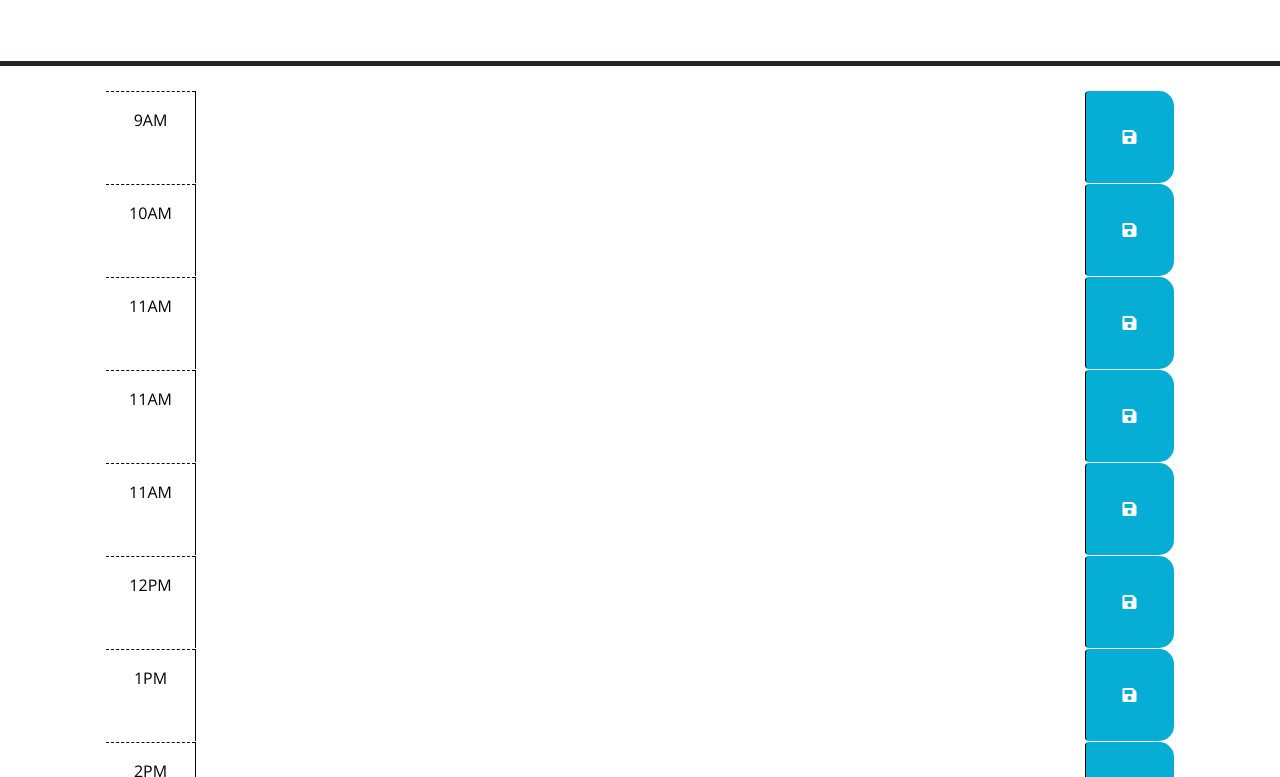
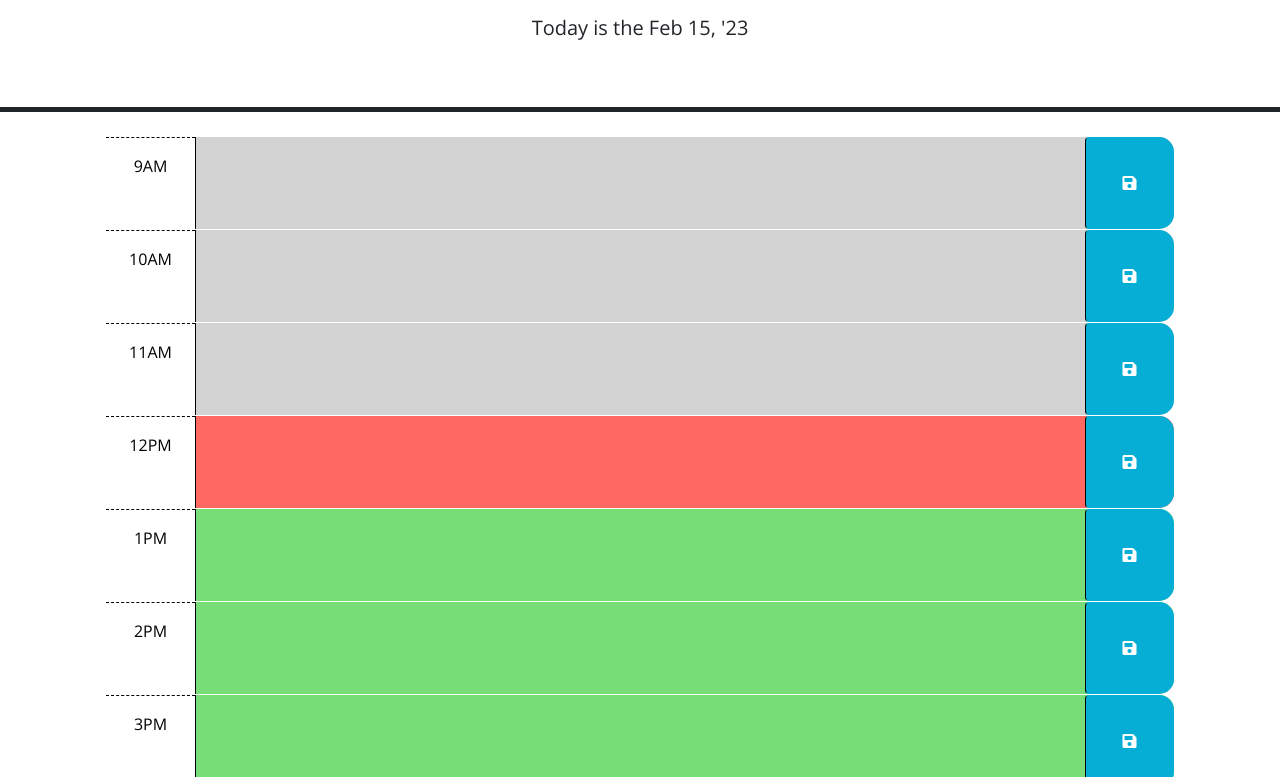
Before and after one commit to ColdWeatherBoyy/work-day-scheduler, a plain HTML site: page index.html in a window 1280 px wide. Shown: the part 166-943 px from the top of the page. Drawn offline with nearby package versions, Linux system fonts and the light colour scheme.

Commit message:
adds if else and functions to validate time in scheduler against actual time

```diff
--- a/index.html
+++ b/index.html
@@ -64,7 +64,7 @@
       </div>
 
       <div id="hour-12" class="row time-block">
-        <div class="col-2 col-md-1 hour text-center py-3">11AM</div>
+        <div class="col-2 col-md-1 hour text-center py-3">12PM</div>
         <textarea class="col-8 col-md-10 description" rows="3"> </textarea>
         <button class="btn saveBtn col-2 col-md-1" aria-label="save">
           <i class="fas fa-save" aria-hidden="true"></i>
@@ -72,7 +72,7 @@
       </div>
 
       <div id="hour-13" class="row time-block">
-        <div class="col-2 col-md-1 hour text-center py-3">11AM</div>
+        <div class="col-2 col-md-1 hour text-center py-3">1PM</div>
         <textarea class="col-8 col-md-10 description" rows="3"> </textarea>
         <button class="btn saveBtn col-2 col-md-1" aria-label="save">
           <i class="fas fa-save" aria-hidden="true"></i>
@@ -80,15 +80,7 @@
       </div>
 
       <div id="hour-14" class="row time-block">
-        <div class="col-2 col-md-1 hour text-center py-3">12PM</div>
-        <textarea class="col-8 col-md-10 description" rows="3"> </textarea>
-        <button class="btn saveBtn col-2 col-md-1" aria-label="save">
-          <i class="fas fa-save" aria-hidden="true"></i>
-        </button>
-      </div>
-
-      <div id="hour-11" class="row time-block">
-        <div class="col-2 col-md-1 hour text-center py-3">1PM</div>
+        <div class="col-2 col-md-1 hour text-center py-3">2PM</div>
         <textarea class="col-8 col-md-10 description" rows="3"> </textarea>
         <button class="btn saveBtn col-2 col-md-1" aria-label="save">
           <i class="fas fa-save" aria-hidden="true"></i>
@@ -96,14 +88,6 @@
       </div>
 
       <div id="hour-15" class="row time-block">
-        <div class="col-2 col-md-1 hour text-center py-3">2PM</div>
-        <textarea class="col-8 col-md-10 description" rows="3"> </textarea>
-        <button class="btn saveBtn col-2 col-md-1" aria-label="save">
-          <i class="fas fa-save" aria-hidden="true"></i>
-        </button>
-      </div>
-
-      <div id="hour-16" class="row time-block">
         <div class="col-2 col-md-1 hour text-center py-3">3PM</div>
         <textarea class="col-8 col-md-10 description" rows="3"> </textarea>
         <button class="btn saveBtn col-2 col-md-1" aria-label="save">
--- a/script.js
+++ b/script.js
@@ -23,18 +23,48 @@ $(function () {
 });
 
 // set this as window load
-$(document).ready(function() {
+// $(document).ready(function() {
+window.onload = function () {
   let currentDate = dayjs();
-  let currentHour = currentDate.hour();
-  // add current date to p tag, make it formatted
-  // use currentHour to validate against time listed in calendar
-  // if else to validate against after the dash in the ID
-  // using a for loop or an each
-  // use querySelector for time-block validating against the ID tag and then adding a class as appropriate
+  // let currentHour = currentDate.hour();
+  let currentHour = 12;
+  var currentDay = document.querySelector("#currentDay");
+
+  // can't get the o to fucking work. Adds format to p tag
+  currentDay.textContent = "Today is the " + currentDate.format("MMM DD, 'YY")
+
+  // use currentHour to validate against time listed in calendar and apply classes as necessary
+  var hourBlocks = document.querySelectorAll(".time-block");
+
+  for (let i = 0; i < hourBlocks.length; i++) {
+    let idCheck = hourBlocks[i].getAttribute("id");
+    let specificHour = getHour(idCheck);
+
+    function addClass(event) {
+      hourBlocks[i].classList.add(event);
+    }
+
+    if (specificHour === currentHour) {
+      addClass("present");
+    } else if (specificHour < currentHour) {
+      addClass("past");
+    } else {
+      addClass("future");
+    }
+  }
+
+  // make an event listener for save button click (use event delegation to help?)
+  var btnsArr = document.querySelectorAll(".saveBtn");
+  console.log(btnsArr);
 
 
 
   // button defined by parent to detect where to save
   // save that to local storage
   // get the local storage on load (maybe if else for if it exists)
-})
+}
+
+function getHour(string) {
+  let checkHour = string.split("-")[1];
+  return(Number(checkHour));
+}
```
